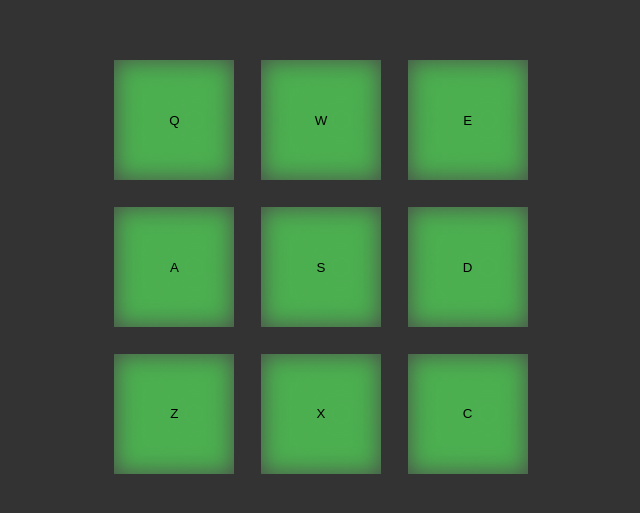
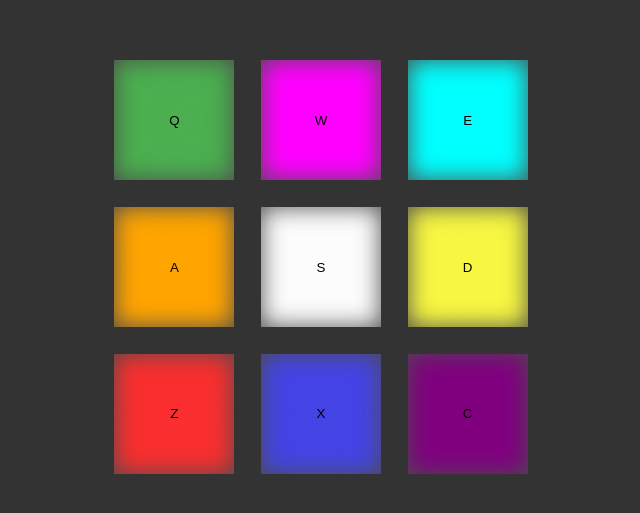
Before and after one commit to AndrewZamora/drum-machine, a React (Create React App) app: page / in a window 1280 px wide. Shown: the part 173-686 px from the top of the page, without its empty margins (319-959 px from the left). Built offline with nearby package versions, Linux system fonts and the light colour scheme; the HTML template or start-up script is replaced by a standard one.

Commit message:
updated colors

```diff
--- a/src/App.js
+++ b/src/App.js
@@ -21,7 +21,7 @@ class DrumPad extends Component {
     const pad = keys.map((key, index) => {
       return (
         <button
-          className="drum-pad"
+          className={`drum-pad btn-${index}`}
           id={key.name + "_btn"}
           key={index + key.name}
           onClick={() => click(key.name)}>
--- a/src/index.css
+++ b/src/index.css
@@ -34,19 +34,141 @@ code {
   width: 9em;
   margin: 1em;
   cursor: pointer;
+}
+
+.btn-0 {
   background: #4CAF50;
-  box-shadow: inset 0px 0 23px #4b4b4b,      /*  */
+  box-shadow: inset 0px 0 23px #4b4b4b,
     inset 20px 0 80px #4CAF50,
     0 0 0 #4CAF50,
     0 0 0 0 #4CAF50;
 }
 
-.drum-pad:hover {
-
-              box-shadow: inset 0px 0 23px #4b4b4b,      /*  */
+.btn-0:hover {
+  box-shadow: inset 0px 0 23px #4b4b4b,
     inset 20px 0 80px #4CAF50,
     0 0 50px #4CAF50,
     4px 5px 10px 4px #4CAF50;
+}
+
+.btn-1 {
+  background: #f0f;
+  box-shadow: inset 0px 0 23px #4b4b4b,
+    inset 20px 0 80px #f0f,
+    0 0 0 #f0f,
+    0 0 0 0 #f0f;
+}
+
+.btn-1:hover {
+  box-shadow: inset 0px 0 23px #4b4b4b,
+    inset 20px 0 80px #f0f,
+    0 0 50px #f0f,
+    4px 5px 10px 4px #f0f;
+}
+
+.btn-2 {
+  background: cyan;
+  box-shadow: inset 0px 0 23px #4b4b4b,
+    inset 20px 0 80px cyan,
+    0 0 0 cyan,
+    0 0 0 0 cyan;
+}
+
+.btn-2:hover {
+  box-shadow: inset 0px 0 23px #4b4b4b,
+    inset 20px 0 80px cyan,
+    0 0 50px cyan,
+    4px 5px 10px 4px cyan;
+}
+
+.btn-3 {
+  background: orange;
+  box-shadow: inset 0px 0 23px #4b4b4b,
+    inset 20px 0 80px orange,
+    0 0 0 orange,
+    0 0 0 0 orange;
+}
+
+.btn-3:hover {
+  box-shadow: inset 0px 0 23px #4b4b4b,
+    inset 20px 0 80px orange,
+    0 0 50px orange,
+    4px 5px 10px 4px orange;
+}
+
+.btn-8 {
+  background: purple;
+  box-shadow: inset 0px 0 23px #4b4b4b,
+    inset 20px 0 80px purple,
+    0 0 0 purple,
+    0 0 0 0 purple;
+}
+
+.btn-8:hover {
+  box-shadow: inset 0px 0 23px #4b4b4b,
+    inset 20px 0 80px purple,
+    0 0 50px purple,
+    4px 5px 10px 4px purple;
+}
+
+.btn-5 {
+  background: rgb(247, 247, 67);
+  box-shadow: inset 0px 0 23px #4b4b4b,
+    inset 20px 0 80px rgb(247, 247, 67),
+    0 0 0 rgb(247, 247, 67),
+    0 0 0 0 rgb(247, 247, 67);
+}
+
+.btn-5:hover {
+  box-shadow: inset 0px 0 23px #4b4b4b,
+    inset 20px 0 80px rgb(247, 247, 67),
+    0 0 50px rgb(247, 247, 67),
+    4px 5px 10px 4px rgb(247, 247, 67);
+}
+
+.btn-6 {
+  background: rgb(250, 47, 47);
+  box-shadow: inset 0px 0 23px #4b4b4b,
+    inset 20px 0 80px rgb(250, 47, 47),
+    0 0 0 rgb(250, 47, 47),
+    0 0 0 0 rgb(250, 47, 47);
+}
+
+.btn-6:hover {
+  box-shadow: inset 0px 0 23px #4b4b4b,
+    inset 20px 0 80px rgb(250, 47, 47),
+    0 0 50px rgb(250, 47, 47),
+    4px 5px 10px 4px rgb(250, 47, 47);
+}
+
+.btn-7 {
+  background: rgb(69, 69, 230);
+  box-shadow: inset 0px 0 23px #4b4b4b,
+    inset 20px 0 80px rgb(69, 69, 230),
+    0 0 0 rgb(69, 69, 230),
+    0 0 0 0 rgb(69, 69, 230);
+}
+
+.btn-7:hover {
+  box-shadow: inset 0px 0 23px #4b4b4b,
+    inset 20px 0 80px rgb(69, 69, 230),
+    0 0 50px rgb(69, 69, 230),
+    4px 5px 10px 4px rgb(69, 69, 230);
+}
+
+.btn-4 {
+  background: #fcfcfc;
+  box-shadow: inset 0px 0 23px #4b4b4b,
+    inset 20px 0 80px #fcfcfc,
+    0 0 0 #fcfcfc,
+    0 0 0 0 #fcfcfc;
+}
+
+.btn-4:hover {
+  box-shadow: inset 0px 0 23px #4b4b4b,
+    inset 20px 0 80px #fcfcfc,
+    0 0 50px #fcfcfc,
+    4px 5px 10px 4px #fcfcfc;
 }
 
 .display {
@@ -54,4 +176,5 @@ code {
   color: #fcfcfc;
   font-size: 2.5em;
   text-transform: capitalize;
+  text-align: right;
 }
```
Lines whose indentation alone changed are shown as unchanged.
